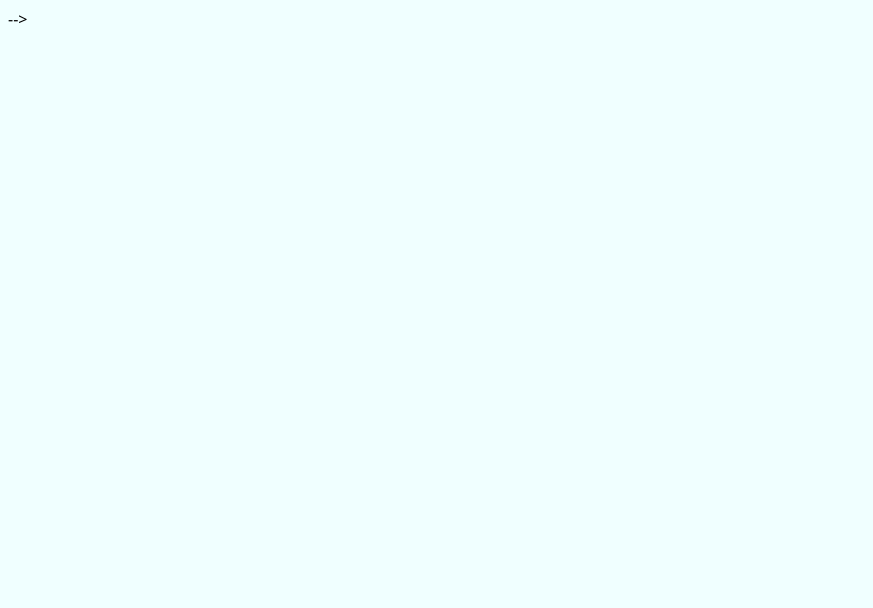
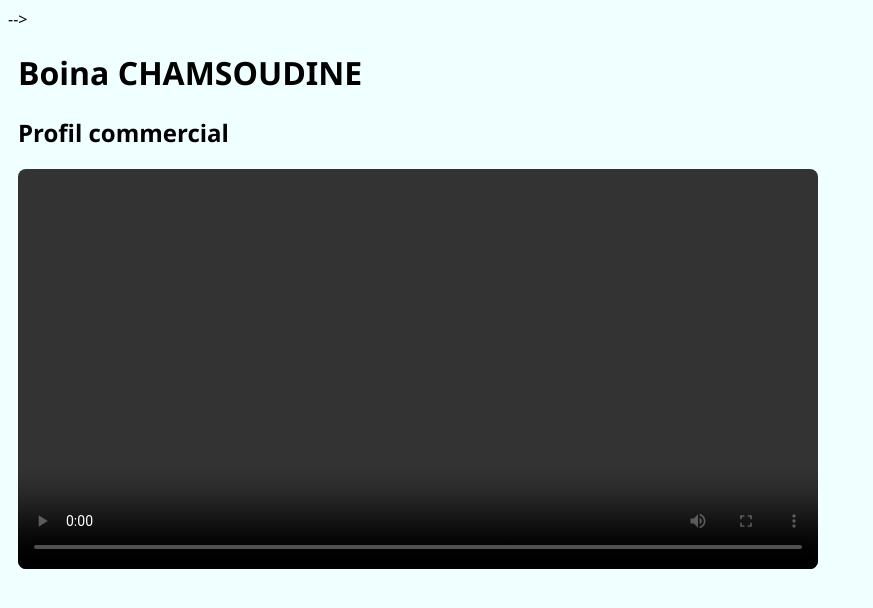
Before and after one commit to Ben-TECHPlayer/gestion-formations-conferences, a React (Create React App) app in the folder full-stack/front-end/: page /#/about in a window 1280 px wide. Shown: the top 608 px of the page, without its empty margins (0-873 px from the left). Built offline with nearby package versions, Linux system fonts and the light colour scheme; a web font is replaced by a local one.

Commit message:
Ajout de la présentation de l'entreprise dans la branche principale

```diff
--- a/full-stack/front-end/src/App.js
+++ b/full-stack/front-end/src/App.js
@@ -1,6 +1,16 @@
 // Importer React ainsi que les routeurs
 import React from 'react';
 import { HashRouter as Router, Routes, Route } from 'react-router-dom';
+
+// Importer nos pages
+import About from './pages/About';
+
+// ---- Importer nos feuilles de style ---- //
+
+// Customiser nos pages
+import './styles/pages/About.css';
+
+import './styles/index.css';
 
 function App() {
     return (
@@ -8,7 +18,10 @@ function App() {
             {/* Ajouter notre routeur et mettre en marche pour naviguer */}
             <Router>
                 <div className="App">
-
+                    {/* Ajouter nos routes qui sont nos pages */}
+                    <Routes>
+                        <Route path="/about" element={<About/>} />
+                    </Routes>
                 </div>
             </Router>
         </div>
--- /dev/null
+++ b/full-stack/front-end/src/pages/About.js
@@ -0,0 +1,62 @@
+// Importer React ainsi que ses états, ses hooks, ses routeurs avec liens
+import React from 'react';
+// import React, { useState, useEffect } from 'react';
+// import { Link, useLocation } from 'react-router-dom';
+
+// Importer la customisation de la présentation de notre entreprise
+import '../styles/pages/About.css';
+
+// Importer le formulaire de contact
+// import FormulaireContact from '../components/formulaire/FormulaireContact';
+
+function About() {
+
+
+    return (
+        <main>
+            {/* La partie pour mon contenu principal de ma page d'accueil */}
+            <div className="profil-container">
+                {/* Faire la biographie du fondateur */}
+                <div className="biographie-fondateur">
+                    <h1>Boina CHAMSOUDINE</h1>
+                    <h2>Profil commercial</h2>
+                </div>
+
+                {/* Mettre son CV */}
+                <div className="cv-fondateur">
+                    {/* A mettre le CV plus tard */}
+                    {/* <object
+                        data={`${process.env.PUBLIC_URL}/assets/cv-fondateur.pdf`}
+                        type="application/pdf"
+                        width="150%"
+                        height="800px"
+                        style={{ border: 'none', borderRadius: '8px', boxShadow: '0 4px 8px rgba(0,0,0,0.1)' }}
+                    >
+                        <p>
+                            Votre navigateur ne supporte pas l'affichage direct des PDF.
+                            <a href={`${process.env.PUBLIC_URL}/assets/cv-fondateur.pdf`} download="CV_Ben_Ali.pdf"> Cliquez ici pour télécharger mon CV</a>.
+                        </p>
+                    </object> */}
+                </div>
+            </div>
+
+            {/* Mettre la vidéo de présentation */}
+            <div className="video-container">
+                {/* Intégrer une vidéo externe qu'on a téléchargé */}
+                <video
+                    controls
+                    width="100%"
+                    style={{ maxWidth: '800px', borderRadius: '8px', textAlign: 'center' }}
+                >
+                    {/* <source src={`${process.env.PUBLIC_URL}/assets/.mp4`} type="video/mp4" /> */}
+                    {/* A mettre la vidéo plus tard */}
+                </video>
+            </div>
+
+            {/* La partie qui comporte mon formulaire de contact */}
+            {/* <FormulaireContact/> */}
+        </main>
+    );
+}
+
+export default About;
--- /dev/null
+++ b/full-stack/front-end/src/styles/pages/About.css
@@ -0,0 +1,7 @@
+.profil-container{
+    margin-right: 10rem;
+    display: flex;
+    flex-direction: row;
+    justify-content: space-between;
+    /* gap: 2rem; */
+}
```
